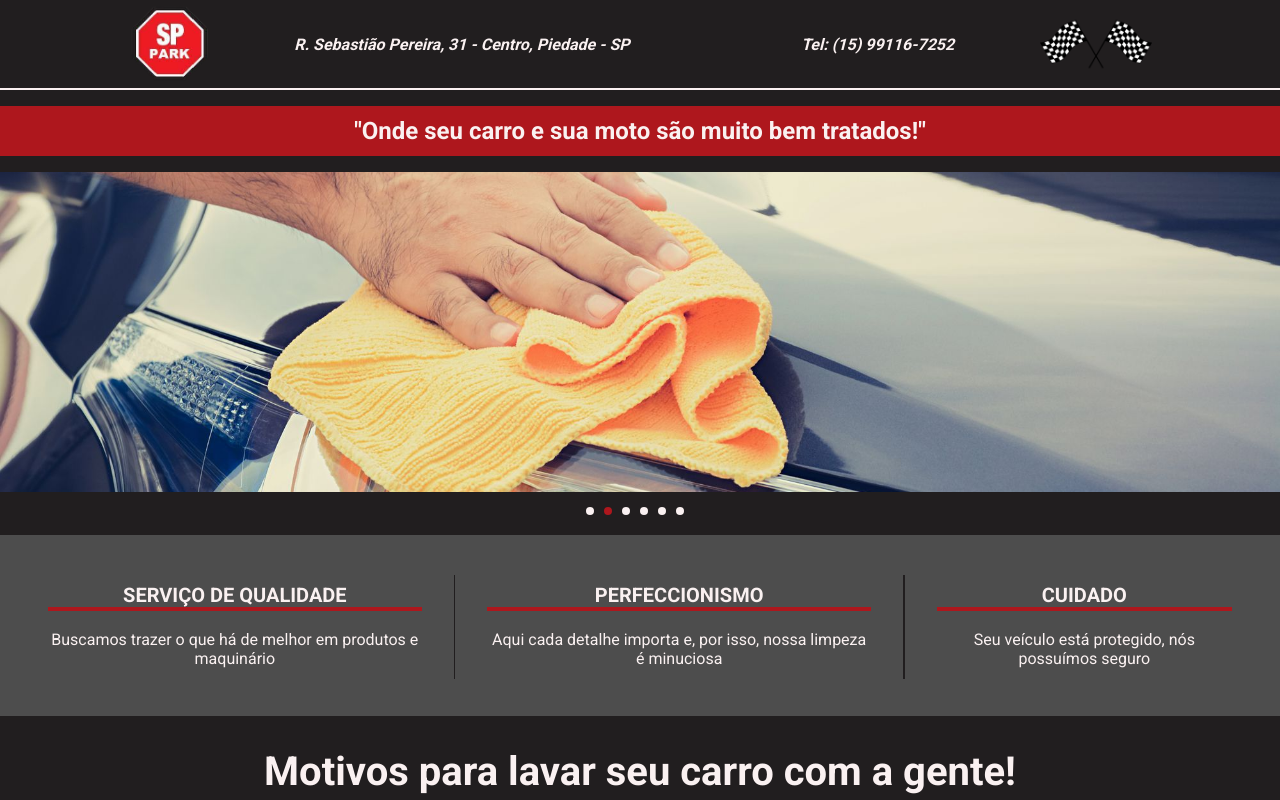
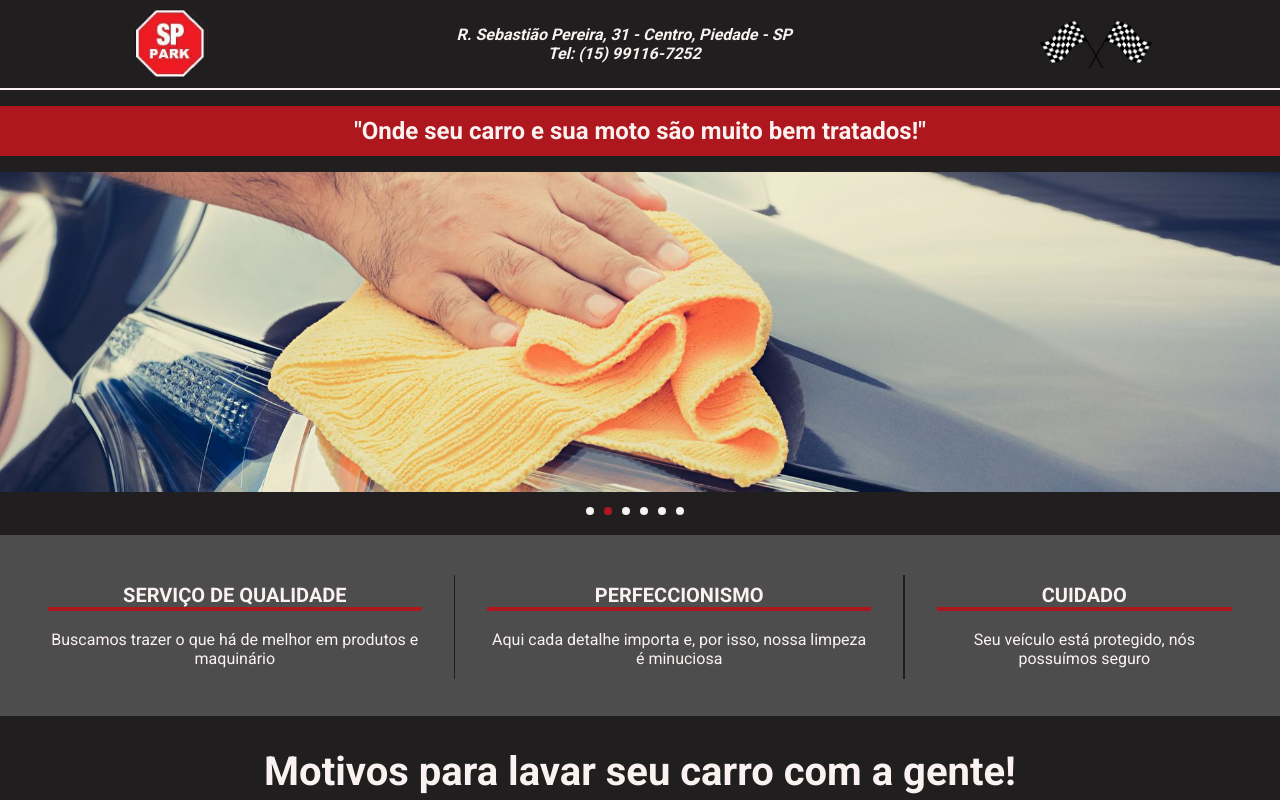
Before and after one commit to guicavazzana/sppark, a React (Create React App) app: page / in a window 1280 px wide. Shown: the top 800 px of the page. Built offline with nearby package versions, Linux system fonts and the light colour scheme.

Commit message:
Fix Header

```diff
--- a/src/components/Header/index.js
+++ b/src/components/Header/index.js
@@ -6,18 +6,23 @@
     return(
         <Container>
             <Content>
+                <div>
                     <a href="index.html">
                         <img src={logoImg} alt="Logo SPPARK" />
                     </a>
+                </div>
+                <div>
                     <a className='a-maps' href="https://goo.gl/maps/JHLEazWbzBzWMqSe6">
                         R. Sebastião Pereira, 31 - Centro, Piedade - SP
                     </a>
-                <br/>
-                <br/>
+                    <br />
                     <a className='a-phone' href="tel:+5515991167252">
                         Tel: (15) 99116-7252
                     </a>
+                </div>
+                <div>
                     <img src={flagImg} alt="flag" />
+                </div>
             </Content>
         </Container>
     )
--- a/src/components/Header/styles.js
+++ b/src/components/Header/styles.js
@@ -4,9 +4,10 @@
     background: var(--black);
     border-bottom: 2px solid;
     border-bottom-color: var(--white);
-`
+    `
 
 export const Content = styled.div`
+    text-align: center;
     max-width: 1120px;
     height: 5.5rem;
     margin: 0 auto;
@@ -38,4 +39,15 @@
     .a-phone{
         &:hover {text-decoration: underline};
     }
+
+    @media (max-width: 500px){
+        justify-content: space-between;
+        img{
+            height: 2.5rem;
+        }
+        a{
+            font-size: 0.5rem;
+        }
+
+    }
 `
--- a/src/components/InfoFooter/styles.js
+++ b/src/components/InfoFooter/styles.js
@@ -21,7 +21,6 @@
 
     @media (max-width:500px){
         justify-content: space-around;
-        margin-left: 1.1rem;
         text-align: right;
         padding-bottom: 0.5rem;
         padding-top: 1rem;
```
Lines whose indentation alone changed are shown as unchanged.
